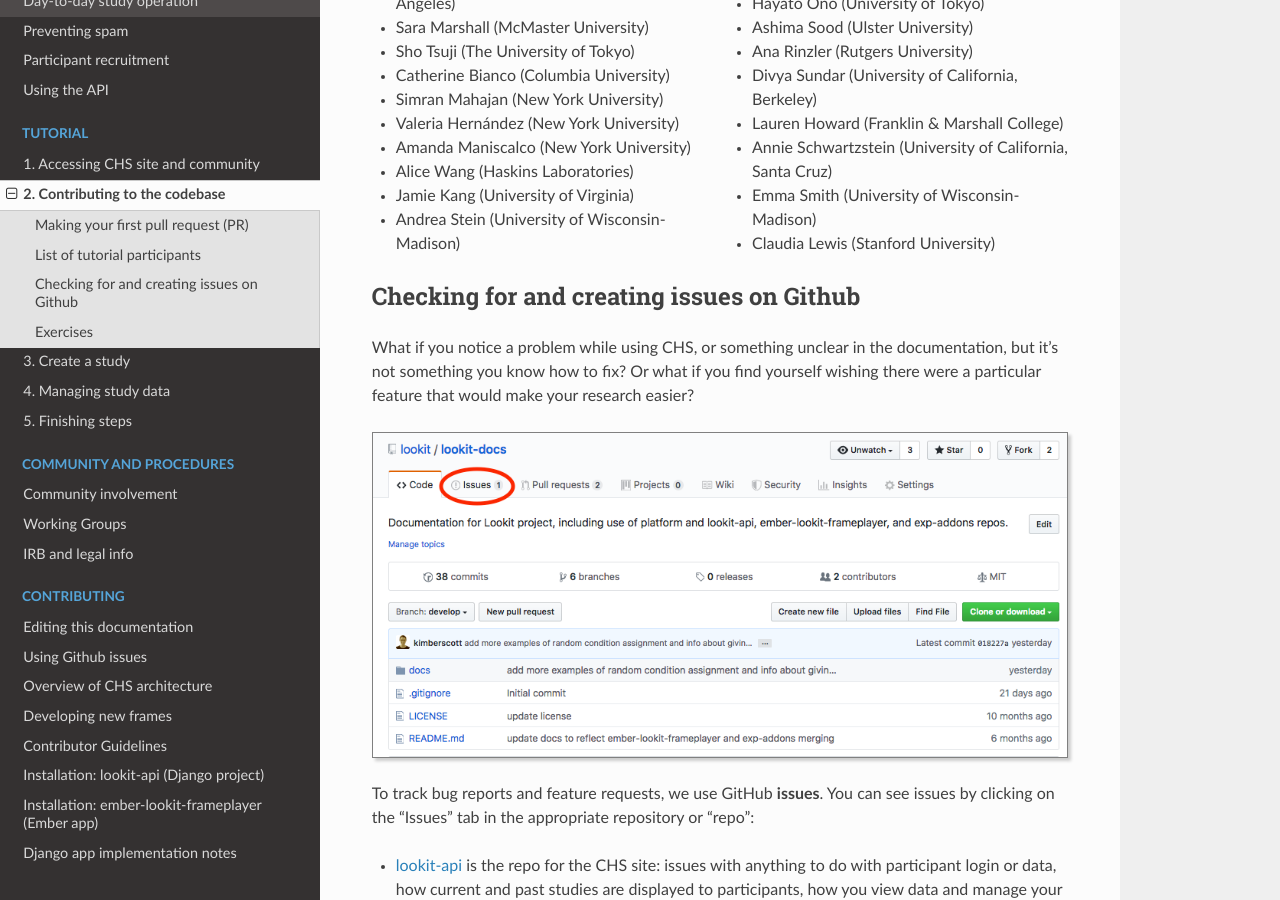
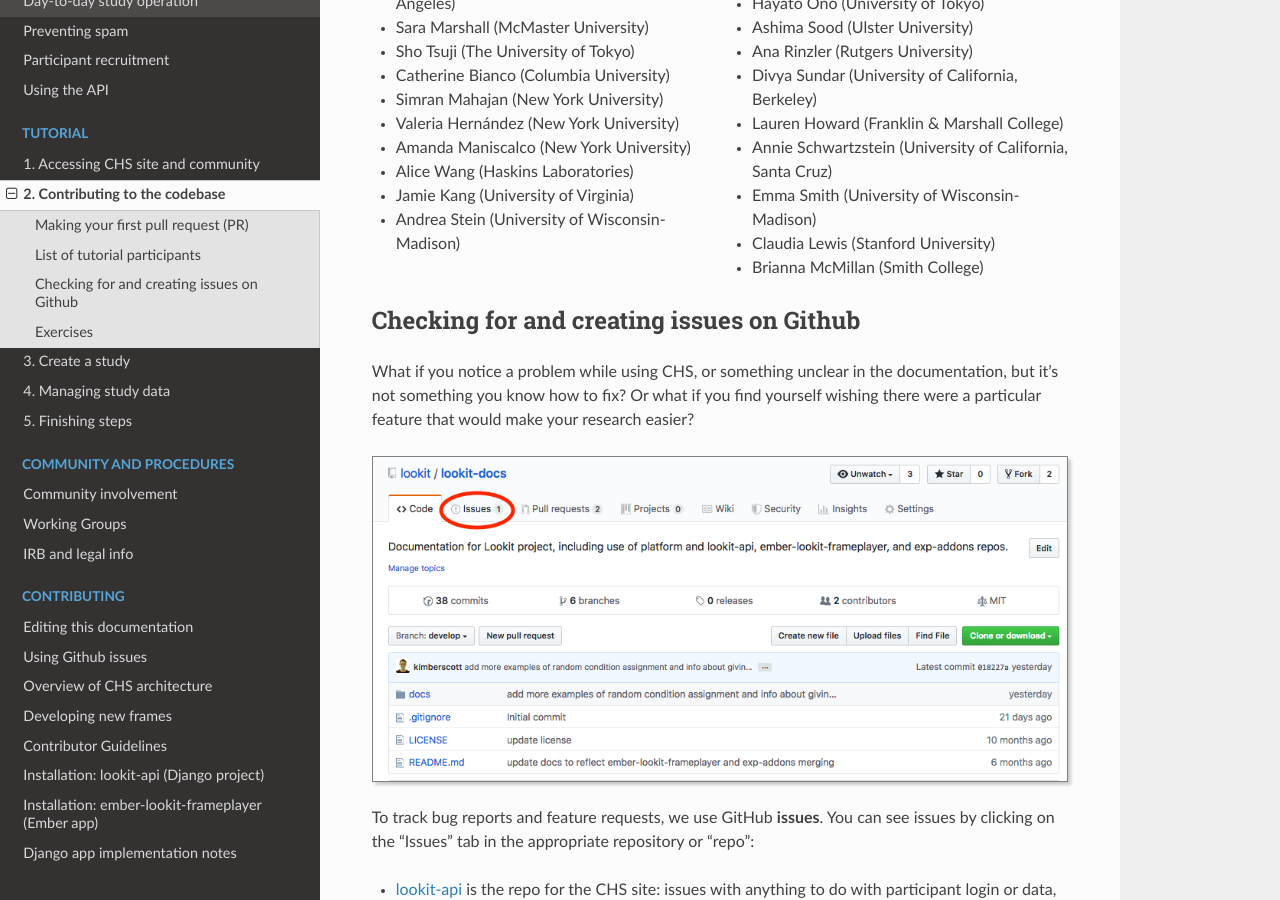
Before and after one commit to lookit/lookit-docs, a Sphinx documentation site: the page built from docs/source/tutorial-contributing.rst, in a window 1280 px wide and 900 px high, scrolled down 8073 px. Built offline with Sphinx 7.4.7 and the Read the Docs theme 3.1.0, drawn with Linux system fonts in a browser that asks for light colours.

Commit message:
Update tutorial-contributing.rst
TEST PR DON'T COMMIT

```diff
--- a/docs/source/tutorial-contributing.rst
+++ b/docs/source/tutorial-contributing.rst
@@ -341,6 +341,7 @@
 - Annie Schwartzstein (University of California, Santa Cruz)
 - Emma Smith (University of Wisconsin-Madison)
 - Claudia Lewis (Stanford University)
+- Brianna McMillan (Smith College)
 
 Checking for and creating issues on Github
 -------------------------------------------
```
